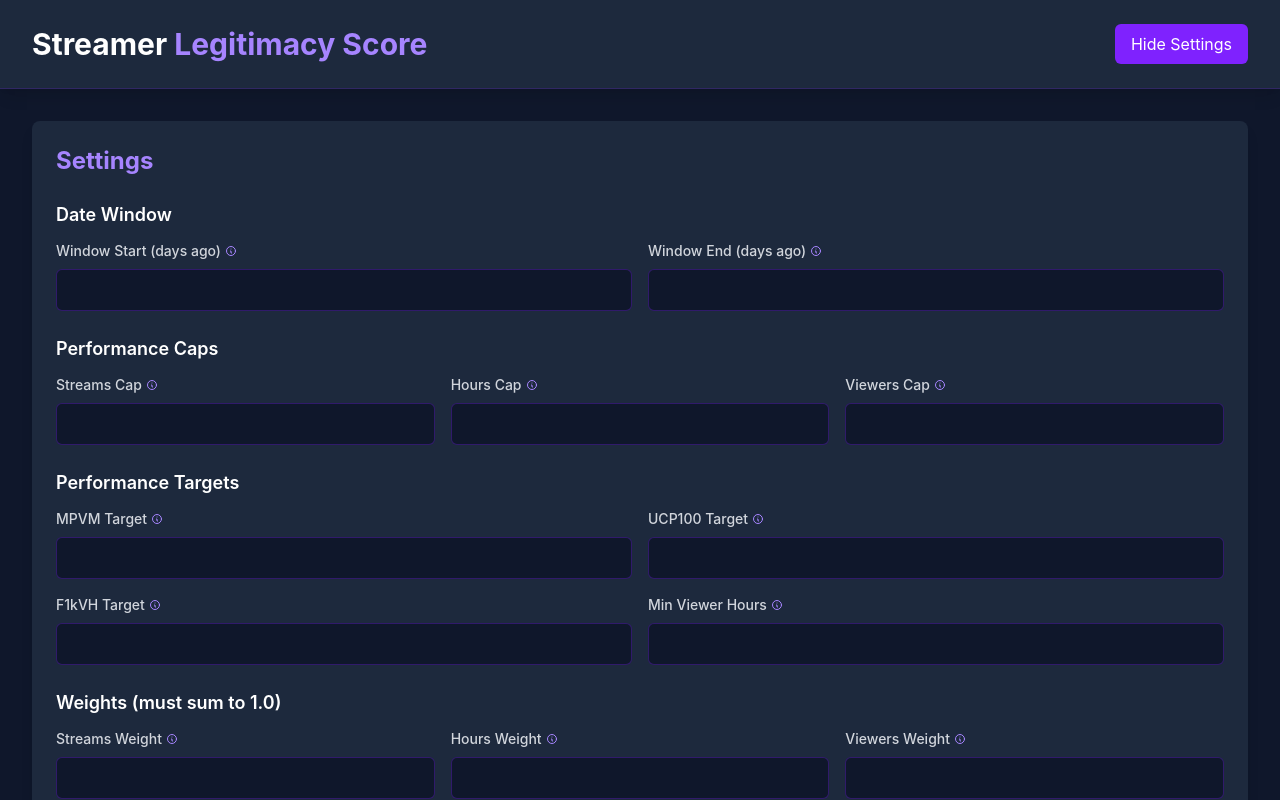
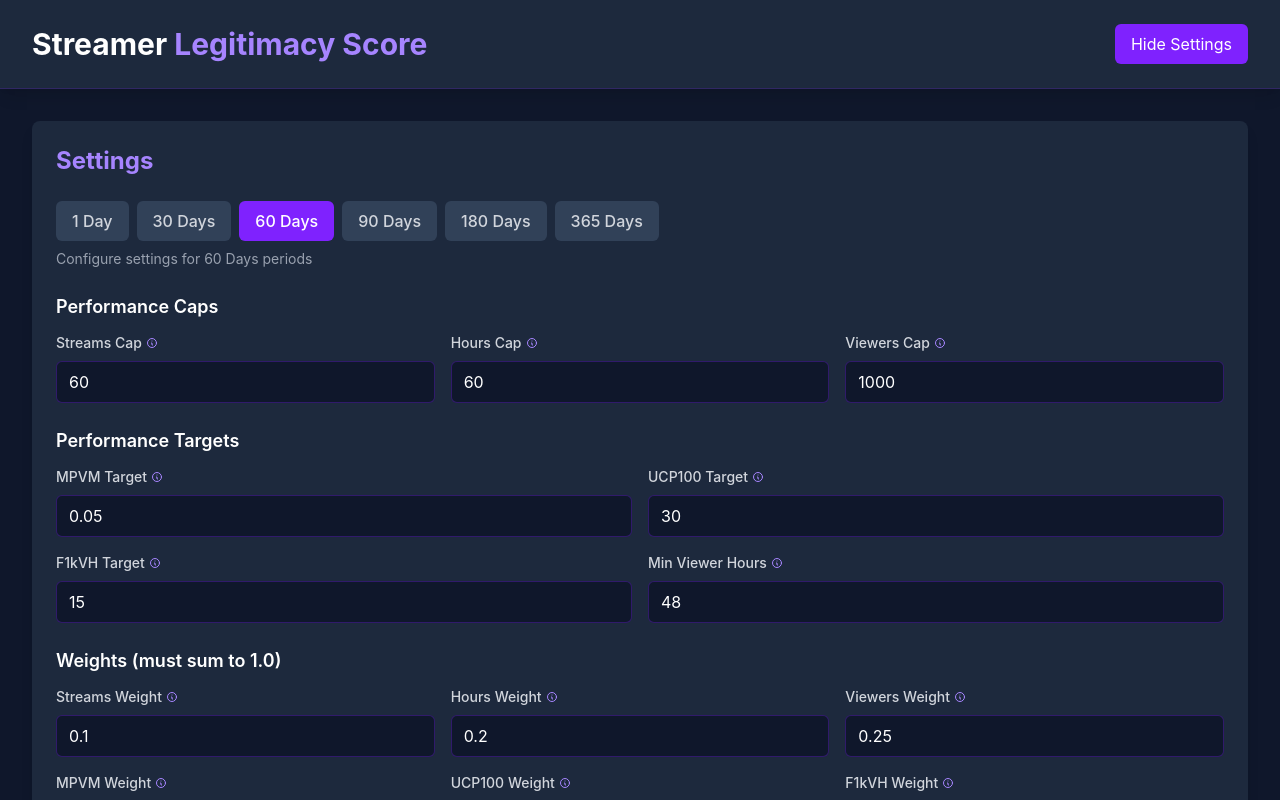
Before and after one commit to bjorkendev/streamer-score, a React (Vite) app: page / in a window 1280 px wide. Both pictures are taken after a click on the button "Show Settings". Shown: the top 800 px of the page. Built offline with nearby package versions, Linux system fonts and the light colour scheme.

Commit message:
Complete period-based system implementation with tabs and migration

```diff
--- a/src/App.tsx
+++ b/src/App.tsx
@@ -12,7 +12,7 @@ import type {
   StreamData,
   CalculationResult,
 } from './types';
-import { defaultSettings } from './types';
+import { defaultSettings, PERIOD_LABELS, PERIOD_DAYS } from './types';
 
 function App() {
   const [settings, setSettings] = useLocalStorage<SettingsType>(
@@ -27,38 +27,33 @@ function App() {
   const [showSettings, setShowSettings] = useState(false);
   const [selectedStream, setSelectedStream] = useState<StreamData | null>(null);
 
-  // Migrate old data that doesn't have numberOfStreams field
+  // Migrate old data format to new period-based system
   useEffect(() => {
-    const needsMigration = streams.some(stream =>
-      typeof (stream as any).numberOfStreams === 'undefined'
+    // Check if data needs migration to new format with period field
+    const needsDataMigration = streams.some(stream =>
+      typeof (stream as any).period === 'undefined'
     );
 
-        if (needsMigration) {
-          const migratedStreams = streams.map(stream => ({
-            ...stream,
-            numberOfStreams: (stream as any).numberOfStreams || 1 // Default to 1 if missing
-          }));
-          setStreams(migratedStreams);
-        }
+    if (needsDataMigration) {
+      console.log('Migrating stream data to period-based system...');
+      const migratedStreams = streams.map(stream => ({
+        ...stream,
+        period: (stream as any).period || '60days', // Default to 60days for old data
+        numberOfStreams: (stream as any).numberOfStreams || 1,
+      }));
+      setStreams(migratedStreams);
+    }
   }, []);
 
-  // Migrate old settings that have daysCap/daysWeight instead of streamsCap/streamsWeight
+  // Migrate old settings format to new period-based system
   useEffect(() => {
     const needsSettingsMigration =
-      typeof (settings as any).daysCap !== 'undefined' ||
-      typeof (settings as any).daysWeight !== 'undefined';
+      typeof (settings as any).periods === 'undefined' ||
+      typeof (settings as any).streamsCap !== 'undefined';
 
     if (needsSettingsMigration) {
-      const migratedSettings = {
-        ...defaultSettings, // Start with clean defaults
-        ...settings, // Overlay existing settings
-        streamsCap: (settings as any).daysCap || 60,
-        streamsWeight: (settings as any).daysWeight || 0.10,
-      };
-      // Remove old fields
-      delete (migratedSettings as any).daysCap;
-      delete (migratedSettings as any).daysWeight;
-      setSettings(migratedSettings);
+      console.log('Migrating settings to period-based system...');
+      setSettings(defaultSettings);
     }
   }, []);
 
@@ -73,7 +68,7 @@ function App() {
   // Calculate score for selected stream when it changes
   useEffect(() => {
     if (selectedStream) {
-      const calculatedResult = calculateLegitimacyScore([selectedStream], settings);
+      const calculatedResult = calculateLegitimacyScore(selectedStream, settings);
       setResult(calculatedResult);
     }
   }, [selectedStream, settings]);
@@ -192,10 +187,11 @@ function App() {
                       Viewing Score for: {selectedStream.name}
                     </h3>
                     <p className="text-sm text-blue-200">
-                      Period: {(() => {
+                      {PERIOD_LABELS[selectedStream.period]} Period: {(() => {
                         const end = new Date(selectedStream.date);
                         const start = new Date(end);
-                        start.setDate(end.getDate() - 60);
+                        const periodDays = PERIOD_DAYS[selectedStream.period];
+                        start.setDate(end.getDate() - periodDays);
                         return `${start.toISOString().split('T')[0]} to ${selectedStream.date}`;
                       })()}
                     </p>
--- a/src/components/Settings.tsx
+++ b/src/components/Settings.tsx
@@ -1,18 +1,12 @@
-import type { Settings as SettingsType } from '../types';
+import { useState } from 'react';
+import type { Settings as SettingsType, TimePeriod, PeriodSettings } from '../types';
+import { PERIOD_LABELS } from '../types';
 import { Tooltip } from './Tooltip';
 
 interface SettingsProps {
   settings: SettingsType;
-  onSettingsChange: (settings: SettingsType) => void;
+  onSettingsChange: (newSettings: SettingsType) => void;
 }
-
-export function Settings({ settings, onSettingsChange }: SettingsProps) {
-  const handleChange = (field: keyof SettingsType, value: number) => {
-    onSettingsChange({
-      ...settings,
-      [field]: value,
-    });
-  };
 
 const LabelWithTooltip = ({ label, tooltip }: { label: string; tooltip: string }) => (
   <label className="block text-sm font-medium mb-2 text-gray-300 flex items-center gap-1">
@@ -35,46 +29,51 @@ export function Settings({ settings, onSettingsChange }: SettingsProps) {
   </label>
 );
 
+export function Settings({ settings, onSettingsChange }: SettingsProps) {
+  const [selectedPeriod, setSelectedPeriod] = useState<TimePeriod>('60days');
+
+  const handlePeriodSettingChange = (field: keyof PeriodSettings, value: number) => {
+    onSettingsChange({
+      ...settings,
+      periods: {
+        ...settings.periods,
+        [selectedPeriod]: {
+          ...settings.periods[selectedPeriod],
+          [field]: value,
+        },
+      },
+    });
+  };
+
+  const periodSettings = settings.periods[selectedPeriod];
+
   return (
     <div className="bg-slate-800 rounded-lg p-6 shadow-lg">
       <h2 className="text-2xl font-bold mb-6 text-violet-400">Settings</h2>
 
-      <div className="space-y-6">
-        {/* Date Window */}
-        <div>
-          <h3 className="text-lg font-semibold mb-3 text-white">Date Window</h3>
-          <div className="grid grid-cols-1 md:grid-cols-2 gap-4">
-            <div>
-              <LabelWithTooltip
-                label="Window Start (days ago)"
-                tooltip="How many days back from today to start analyzing data. Default is 60 days ago."
-              />
-              <input
-                type="number"
-                value={settings.windowStartDays}
-                onChange={(e) =>
-                  handleChange('windowStartDays', parseFloat(e.target.value))
-                }
-                className="w-full px-3 py-2 bg-slate-900 border border-violet-600/30 rounded-md text-white focus:outline-none focus:ring-2 focus:ring-violet-600"
-              />
+      {/* Period Tabs */}
+      <div className="mb-6">
+        <div className="flex flex-wrap gap-2">
+          {Object.entries(PERIOD_LABELS).map(([period, label]) => (
+            <button
+              key={period}
+              onClick={() => setSelectedPeriod(period as TimePeriod)}
+              className={`px-4 py-2 rounded-md font-medium transition-colors ${
+                selectedPeriod === period
+                  ? 'bg-violet-600 text-white'
+                  : 'bg-slate-700 text-gray-300 hover:bg-slate-600'
+              }`}
+            >
+              {label}
+            </button>
+          ))}
         </div>
-            <div>
-              <LabelWithTooltip
-                label="Window End (days ago)"
-                tooltip="How many days back from today to end the analysis. Default is 0 (today)."
-              />
-              <input
-                type="number"
-                value={settings.windowEndDays}
-                onChange={(e) =>
-                  handleChange('windowEndDays', parseFloat(e.target.value))
-                }
-                className="w-full px-3 py-2 bg-slate-900 border border-violet-600/30 rounded-md text-white focus:outline-none focus:ring-2 focus:ring-violet-600"
-              />
-            </div>
-          </div>
+        <p className="text-sm text-gray-400 mt-2">
+          Configure settings for {PERIOD_LABELS[selectedPeriod]} periods
+        </p>
       </div>
 
+      <div className="space-y-6">
         {/* Performance Caps */}
         <div>
           <h3 className="text-lg font-semibold mb-3 text-white">Performance Caps</h3>
@@ -82,13 +81,13 @@ export function Settings({ settings, onSettingsChange }: SettingsProps) {
             <div>
               <LabelWithTooltip
                 label="Streams Cap"
-                tooltip="Maximum number of individual streams considered 'excellent'. 60 streams = 1 per day (perfect consistency). More than this gives diminishing returns. Default: 60"
+                tooltip="Maximum number of individual streams considered 'excellent'. Streaming once per day for the entire period equals this cap. Default scales with period length."
               />
               <input
                 type="number"
-                value={settings.streamsCap}
+                value={periodSettings.streamsCap}
                 onChange={(e) =>
-                  handleChange('streamsCap', parseFloat(e.target.value))
+                  handlePeriodSettingChange('streamsCap', parseFloat(e.target.value))
                 }
                 className="w-full px-3 py-2 bg-slate-900 border border-violet-600/30 rounded-md text-white focus:outline-none focus:ring-2 focus:ring-violet-600"
               />
@@ -96,13 +95,13 @@ export function Settings({ settings, onSettingsChange }: SettingsProps) {
             <div>
               <LabelWithTooltip
                 label="Hours Cap"
-                tooltip="Maximum total hours considered 'excellent'. More hours than this adds little to the score. Default: 60 hours."
+                tooltip="Maximum total hours considered 'excellent'. Streaming one hour per day for the entire period equals this cap. Default scales with period length."
               />
               <input
                 type="number"
-                value={settings.hoursCap}
+                value={periodSettings.hoursCap}
                 onChange={(e) =>
-                  handleChange('hoursCap', parseFloat(e.target.value))
+                  handlePeriodSettingChange('hoursCap', parseFloat(e.target.value))
                 }
                 className="w-full px-3 py-2 bg-slate-900 border border-violet-600/30 rounded-md text-white focus:outline-none focus:ring-2 focus:ring-violet-600"
               />
@@ -110,13 +109,13 @@ export function Settings({ settings, onSettingsChange }: SettingsProps) {
             <div>
               <LabelWithTooltip
                 label="Viewers Cap"
-                tooltip="Weighted average viewer count considered 'top-tier'. Used as the maximum for logarithmic scaling. Default: 1000 viewers."
+                tooltip="Maximum average viewers considered 'excellent'. More viewers than this adds little to the score. Default: 1000 viewers."
               />
               <input
                 type="number"
-                value={settings.viewersCap}
+                value={periodSettings.viewersCap}
                 onChange={(e) =>
-                  handleChange('viewersCap', parseFloat(e.target.value))
+                  handlePeriodSettingChange('viewersCap', parseFloat(e.target.value))
                 }
                 className="w-full px-3 py-2 bg-slate-900 border border-violet-600/30 rounded-md text-white focus:outline-none focus:ring-2 focus:ring-violet-600"
               />
@@ -131,14 +130,14 @@ export function Settings({ settings, onSettingsChange }: SettingsProps) {
             <div>
               <LabelWithTooltip
                 label="MPVM Target"
-                tooltip="Target messages per viewer-minute (engagement rate). Higher means great chat activity, lower means poor engagement. Default: 0.05"
+                tooltip="Messages Per Viewer-Minute target. Higher MPVM indicates more engagement. Default: 0.05"
               />
               <input
                 type="number"
-                step="0.001"
-                value={settings.mpvmTarget}
+                step="0.01"
+                value={periodSettings.mpvmTarget}
                 onChange={(e) =>
-                  handleChange('mpvmTarget', parseFloat(e.target.value))
+                  handlePeriodSettingChange('mpvmTarget', parseFloat(e.target.value))
                 }
                 className="w-full px-3 py-2 bg-slate-900 border border-violet-600/30 rounded-md text-white focus:outline-none focus:ring-2 focus:ring-violet-600"
               />
@@ -146,13 +145,13 @@ export function Settings({ settings, onSettingsChange }: SettingsProps) {
             <div>
               <LabelWithTooltip
                 label="UCP100 Target"
-                tooltip="Target unique chatters per 100 viewers. Measures how interactive the audience is. Default: 30"
+                tooltip="Unique Chatters Per 100 Viewers target. Higher UCP100 indicates a more active chat. Default: 30"
               />
               <input
                 type="number"
-                value={settings.ucp100Target}
+                value={periodSettings.ucp100Target}
                 onChange={(e) =>
-                  handleChange('ucp100Target', parseFloat(e.target.value))
+                  handlePeriodSettingChange('ucp100Target', parseFloat(e.target.value))
                 }
                 className="w-full px-3 py-2 bg-slate-900 border border-violet-600/30 rounded-md text-white focus:outline-none focus:ring-2 focus:ring-violet-600"
               />
@@ -160,13 +159,13 @@ export function Settings({ settings, onSettingsChange }: SettingsProps) {
             <div>
               <LabelWithTooltip
                 label="F1kVH Target"
-                tooltip="Target followers gained per 1000 viewer-hours. Measures growth quality relative to reach. Default: 15"
+                tooltip="Followers per 1000 Viewer-Hours target. Higher F1kVH indicates better growth efficiency. Default: 15"
               />
               <input
                 type="number"
-                value={settings.f1kVHTarget}
+                value={periodSettings.f1kVHTarget}
                 onChange={(e) =>
-                  handleChange('f1kVHTarget', parseFloat(e.target.value))
+                  handlePeriodSettingChange('f1kVHTarget', parseFloat(e.target.value))
                 }
                 className="w-full px-3 py-2 bg-slate-900 border border-violet-600/30 rounded-md text-white focus:outline-none focus:ring-2 focus:ring-violet-600"
               />
@@ -174,13 +173,13 @@ export function Settings({ settings, onSettingsChange }: SettingsProps) {
             <div>
               <LabelWithTooltip
                 label="Min Viewer Hours"
-                tooltip="Minimum total viewer-hours before the score counts fully. Prevents small sample sizes from skewing results. Default: 50"
+                tooltip="Minimum Viewer Hours required to avoid a penalty. Below this, the final score is scaled down. Default scales with period length."
               />
               <input
                 type="number"
-                value={settings.minViewerHours}
+                value={periodSettings.minViewerHours}
                 onChange={(e) =>
-                  handleChange('minViewerHours', parseFloat(e.target.value))
+                  handlePeriodSettingChange('minViewerHours', parseFloat(e.target.value))
                 }
                 className="w-full px-3 py-2 bg-slate-900 border border-violet-600/30 rounded-md text-white focus:outline-none focus:ring-2 focus:ring-violet-600"
               />
@@ -200,9 +199,9 @@ export function Settings({ settings, onSettingsChange }: SettingsProps) {
               <input
                 type="number"
                 step="0.01"
-                value={settings.streamsWeight}
+                value={periodSettings.streamsWeight}
                 onChange={(e) =>
-                  handleChange('streamsWeight', parseFloat(e.target.value))
+                  handlePeriodSettingChange('streamsWeight', parseFloat(e.target.value))
                 }
                 className="w-full px-3 py-2 bg-slate-900 border border-violet-600/30 rounded-md text-white focus:outline-none focus:ring-2 focus:ring-violet-600"
               />
@@ -215,9 +214,9 @@ export function Settings({ settings, onSettingsChange }: SettingsProps) {
               <input
                 type="number"
                 step="0.01"
-                value={settings.hoursWeight}
+                value={periodSettings.hoursWeight}
                 onChange={(e) =>
-                  handleChange('hoursWeight', parseFloat(e.target.value))
+                  handlePeriodSettingChange('hoursWeight', parseFloat(e.target.value))
                 }
                 className="w-full px-3 py-2 bg-slate-900 border border-violet-600/30 rounded-md text-white focus:outline-none focus:ring-2 focus:ring-violet-600"
               />
@@ -225,14 +224,14 @@ export function Settings({ settings, onSettingsChange }: SettingsProps) {
             <div>
               <LabelWithTooltip
                 label="Viewers Weight"
-                tooltip="How much audience size influences the final score. Higher = more emphasis on reach. Default: 0.25 (25%)"
+                tooltip="How much average viewership influences the final score. Higher = more emphasis on audience size. Default: 0.25 (25%)"
               />
               <input
                 type="number"
                 step="0.01"
-                value={settings.viewersWeight}
+                value={periodSettings.viewersWeight}
                 onChange={(e) =>
-                  handleChange('viewersWeight', parseFloat(e.target.value))
+                  handlePeriodSettingChange('viewersWeight', parseFloat(e.target.value))
                 }
                 className="w-full px-3 py-2 bg-slate-900 border border-violet-600/30 rounded-md text-white focus:outline-none focus:ring-2 focus:ring-violet-600"
               />
@@ -240,14 +239,14 @@ export function Settings({ settings, onSettingsChange }: SettingsProps) {
             <div>
               <LabelWithTooltip
                 label="MPVM Weight"
-                tooltip="How much chat engagement influences the final score. Higher = more emphasis on interaction. Default: 0.15 (15%)"
+                tooltip="How much messages per viewer-minute influences the final score. Higher = more emphasis on chat engagement. Default: 0.15 (15%)"
               />
               <input
                 type="number"
                 step="0.01"
-                value={settings.mpvmWeight}
+                value={periodSettings.mpvmWeight}
                 onChange={(e) =>
-                  handleChange('mpvmWeight', parseFloat(e.target.value))
+                  handlePeriodSettingChange('mpvmWeight', parseFloat(e.target.value))
                 }
                 className="w-full px-3 py-2 bg-slate-900 border border-violet-600/30 rounded-md text-white focus:outline-none focus:ring-2 focus:ring-violet-600"
               />
@@ -255,14 +254,14 @@ export function Settings({ settings, onSettingsChange }: SettingsProps) {
             <div>
               <LabelWithTooltip
                 label="UCP100 Weight"
-                tooltip="How much community participation influences the final score. Higher = more emphasis on active chatters. Default: 0.10 (10%)"
+                tooltip="How much unique chatters per 100 viewers influences the final score. Higher = more emphasis on chat diversity. Default: 0.10 (10%)"
               />
               <input
                 type="number"
                 step="0.01"
-                value={settings.ucp100Weight}
+                value={periodSettings.ucp100Weight}
                 onChange={(e) =>
-                  handleChange('ucp100Weight', parseFloat(e.target.value))
+                  handlePeriodSettingChange('ucp100Weight', parseFloat(e.target.value))
                 }
                 className="w-full px-3 py-2 bg-slate-900 border border-violet-600/30 rounded-md text-white focus:outline-none focus:ring-2 focus:ring-violet-600"
               />
@@ -270,14 +269,14 @@ export function Settings({ settings, onSettingsChange }: SettingsProps) {
             <div>
               <LabelWithTooltip
                 label="F1kVH Weight"
-                tooltip="How much follower conversion influences the final score. Higher = more emphasis on growth quality. Default: 0.15 (15%)"
+                tooltip="How much followers per 1000 viewer-hours influences the final score. Higher = more emphasis on growth efficiency. Default: 0.15 (15%)"
               />
               <input
                 type="number"
                 step="0.01"
-                value={settings.f1kVHWeight}
+                value={periodSettings.f1kVHWeight}
                 onChange={(e) =>
-                  handleChange('f1kVHWeight', parseFloat(e.target.value))
+                  handlePeriodSettingChange('f1kVHWeight', parseFloat(e.target.value))
                 }
                 className="w-full px-3 py-2 bg-slate-900 border border-violet-600/30 rounded-md text-white focus:outline-none focus:ring-2 focus:ring-violet-600"
               />
@@ -285,14 +284,14 @@ export function Settings({ settings, onSettingsChange }: SettingsProps) {
             <div>
               <LabelWithTooltip
                 label="Consistency Weight"
-                tooltip="How much growth consistency influences the final score. Higher = more emphasis on steady growth. Default: 0.05 (5%)"
+                tooltip="How much follower spread consistency influences the final score. Higher = more emphasis on stable growth. Default: 0.05 (5%)"
               />
               <input
                 type="number"
                 step="0.01"
-                value={settings.consistencyWeight}
+                value={periodSettings.consistencyWeight}
                 onChange={(e) =>
-                  handleChange('consistencyWeight', parseFloat(e.target.value))
+                  handlePeriodSettingChange('consistencyWeight', parseFloat(e.target.value))
                 }
                 className="w-full px-3 py-2 bg-slate-900 border border-violet-600/30 rounded-md text-white focus:outline-none focus:ring-2 focus:ring-violet-600"
               />
```
Lines whose indentation alone changed are shown as unchanged.
